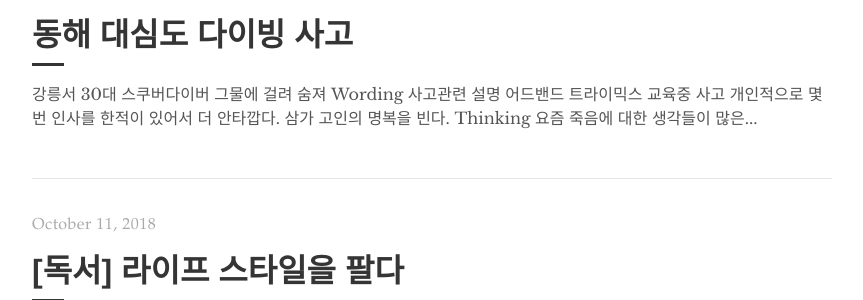
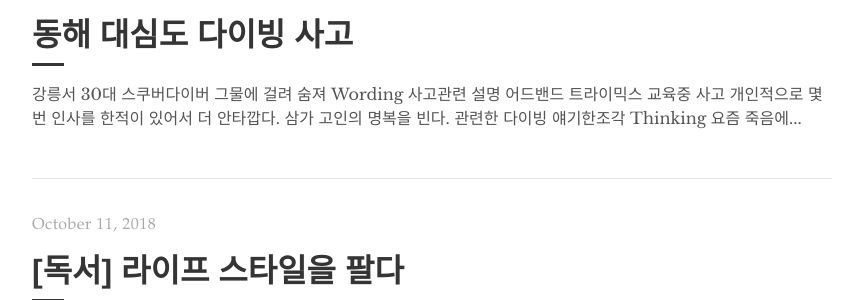
Before and after one commit to lionkang/lionkang.github.io, a Jekyll site: the page built from index.html, in a window 1280 px wide. Shown: the part 133-433 px from the top of the page, without its empty margins (208-1071 px from the left). Built offline with Jekyll 4.4.1, drawn with Linux system fonts in a browser that asks for light colours; nearby versions of some CDN libraries; the list of posts is cut into pages by our own code; comment, search, counter and statistics services are not loaded.

Commit message:
diving contents updated

```diff
--- a/_posts/2018-10-22-diving-DivingAccidentInEastEea.markdown
+++ b/_posts/2018-10-22-diving-DivingAccidentInEastEea.markdown
@@ -14,6 +14,9 @@
 - 어드밴드 트라이믹스 교육중 사고
 - 개인적으로 몇번 인사를 한적이 있어서 더 안타깝다.
 - 삼가 고인의 명복을 빈다.
+- 관련한 다이빙 얘기한조각
+<iframe src="https://www.facebook.com/plugins/post.php?href=https%3A%2F%2Fwww.facebook.com%2Fpermalink.php%3Fstory_fbid%3D745018022499422%26id%3D100009736925139%26substory_index%3D1&width=500" width="500" height="454" style="border:none;overflow:hidden" scrolling="no" frameborder="0" allowTransparency="true" allow="encrypted-media"></iframe>
+
 
 ### Thinking
 - 요즘 죽음에 대한 생각들이 많은 편이라 이번 사고가 또 다른 생각을 하게끔 한다.
```
